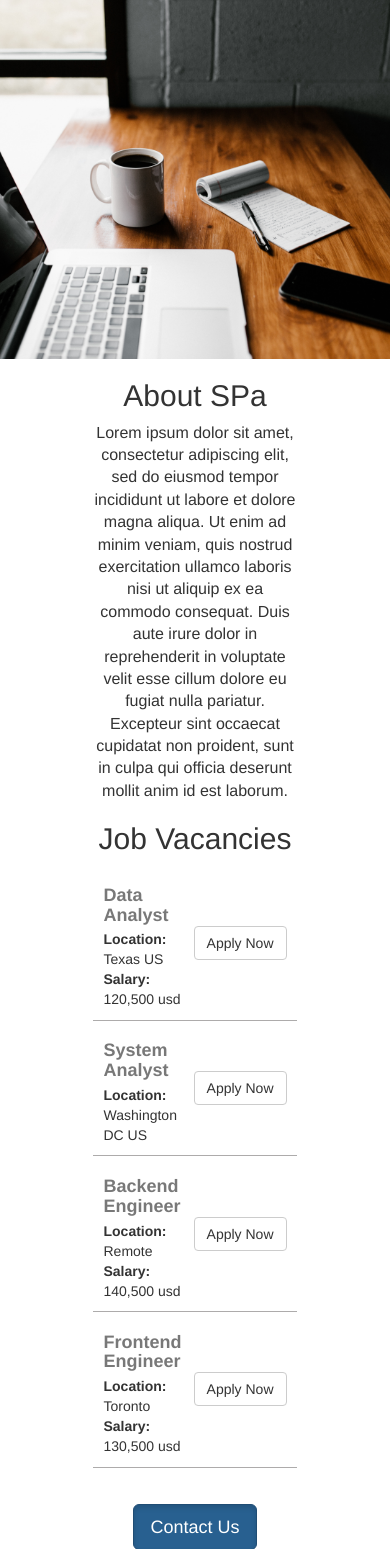
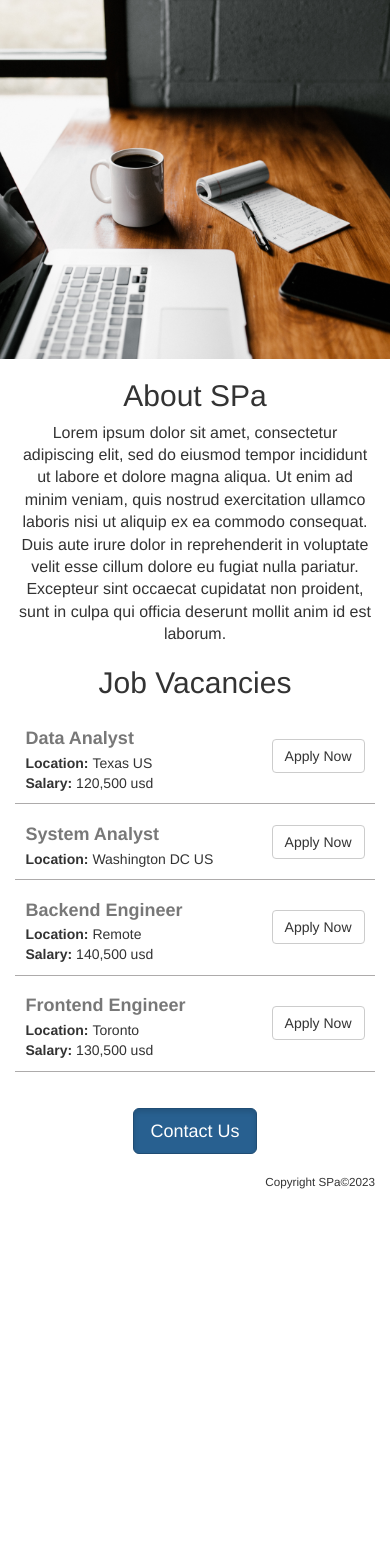
Before and after one commit to Lecon-a/webdev-v2, a Flask app: page / in a window 390 px wide. Shown: the part 71-1620 px from the top of the page. After the commit the page ends 1260 px from the top, so only its background shows below. Run offline with Flask 3, Linux system fonts and the light colour scheme.

Commit message:
Add @media query css

```diff
--- a/templates/home.html
+++ b/templates/home.html
@@ -7,14 +7,15 @@
     <!-- Bootstrap -->
     <link rel="stylesheet" href="https://cdn.jsdelivr.net/npm/bootstrap@3.4.1/dist/css/bootstrap.min.css" integrity="sha384-HSMxcRTRxnN+Bdg0JdbxYKrThecOKuH5zCYotlSAcp1+c8xmyTe9GYg1l9a69psu" crossorigin="anonymous">
     <style>
+        * {
+            margin: 0;
+            padding: 0;
+        }
+
         #banner {
             height: 360px;
             width: 100%;
             object-fit: cover;
-        }
-
-        .container {
-            width: 60%;
         }
 
         .job_container {
@@ -49,6 +50,16 @@
             padding: 2rem 0;
         }
 
+        @media screen and (max-width: 600px) {
+
+            .container {
+                width: 100%;
+                margin: 0;
+                box-sizing: border-box;
+            }
+
+        }
+
     </style>
 </head>
 <body>
```
